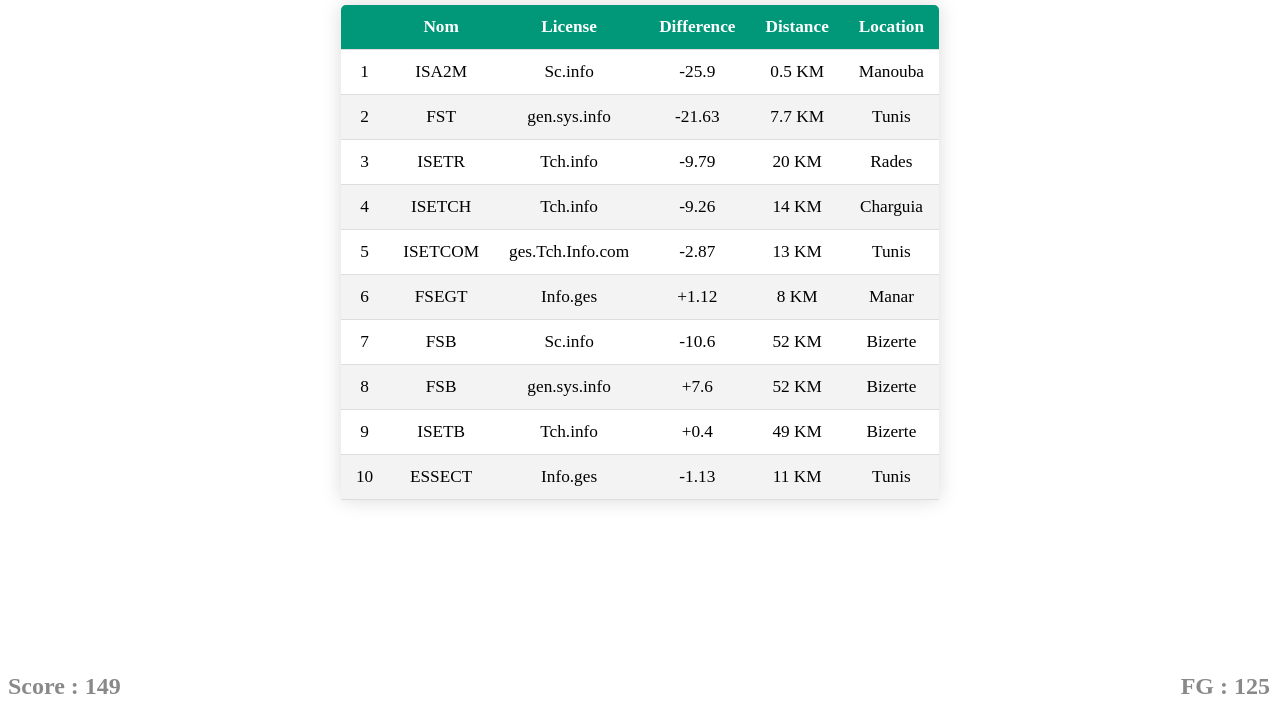
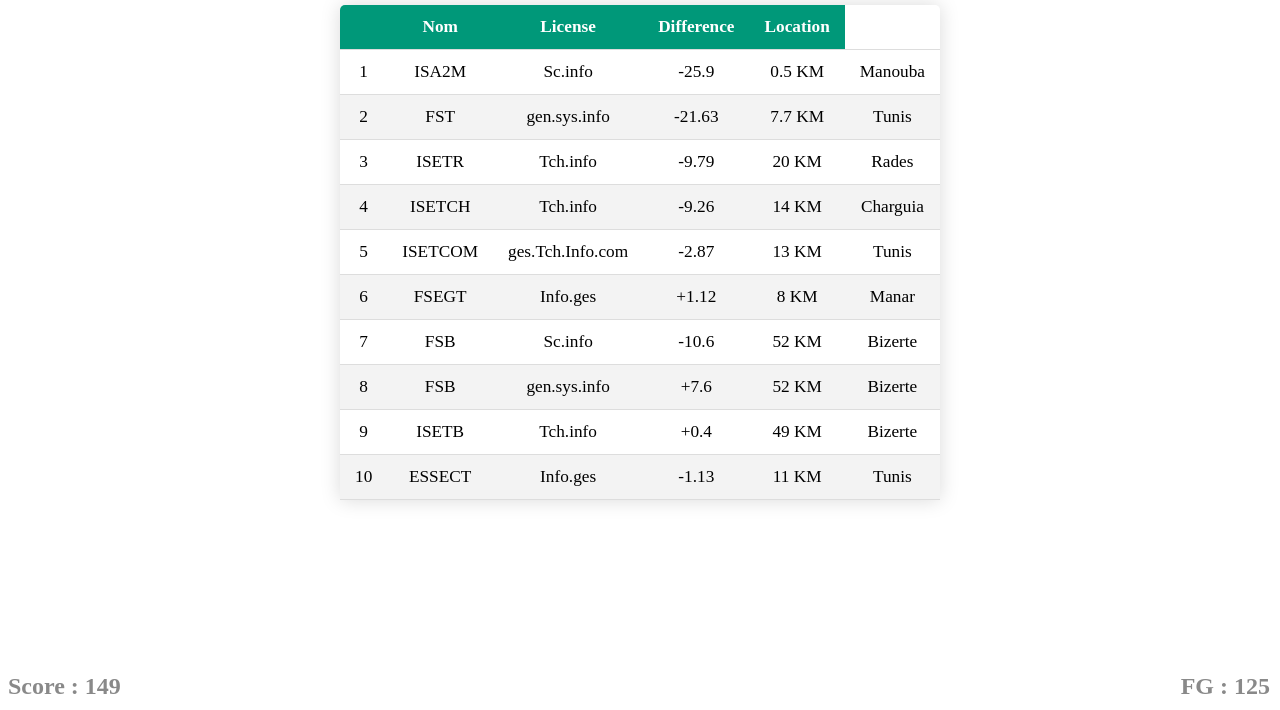
Before and after one commit to dhia336/dhia336.github.io, a plain HTML site: page index.html in a window 1280 px wide. Shown: the part 90-800 px from the top of the page. Drawn offline with Linux system fonts and the light colour scheme.

Commit message:
Update index.html

```diff
--- a/index.html
+++ b/index.html
@@ -19,7 +19,7 @@
                 <th>Nom</th>
                 <th>License</th>
                 <th>Difference</th>
-                <th>Distance</th>
+
                 <th>Location</th>
 
             </tr>
```
